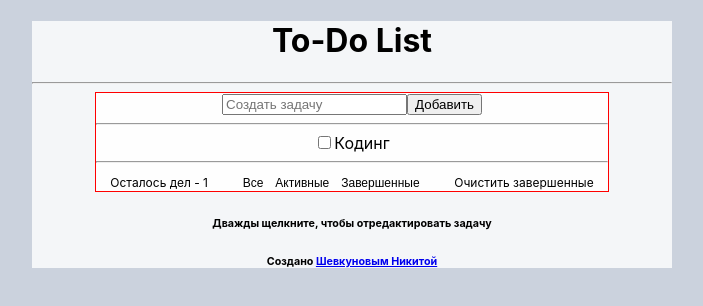
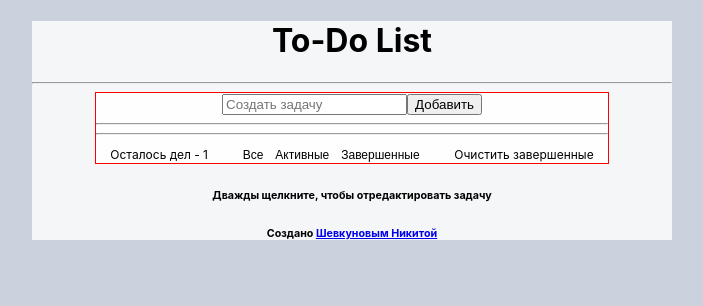
Before and after one commit to nikita-496/to-do-list, a React (Create React App) app: page / in a window 1280 px wide. Shown: the top 306 px of the page, without its empty margins (288-991 px from the left). Built offline with nearby package versions, Linux system fonts and the light colour scheme.

Commit message:
item display

```diff
--- a/src/components/TodoCard/TodoCard.js
+++ b/src/components/TodoCard/TodoCard.js
@@ -21,7 +21,7 @@ export default class TodoCard extends Component {
     }
 
     createTask (nameTask) {
-
+        if (this.state.taskText !== "") {
             let itemArray = this.state.task
             itemArray.unshift({
                 text: nameTask,
@@ -32,8 +32,8 @@ export default class TodoCard extends Component {
                 task: itemArray,
                 taskText: ""
             })
+        }
 
-        console.log(this.state.task)
     }
 
     /*deleteTask () {
@@ -42,11 +42,13 @@ export default class TodoCard extends Component {
 
 
     render() {
-        const {taskText} = this.state
+        const {taskText, task} = this.state
         return <div className = "TodoCard">
+
                 <AddToDo taskText={taskText} createTask={this.createTask} updateText ={this.updateText}/>
-                <ViewTodo taskText={taskText}/>
+                <ViewTodo task={task}/>
                 <TodoNavigation />
+
             </div>
     }
 }
--- a/src/components/TodoCard/TodoCardElements/AddTodo/AddTodo.js
+++ b/src/components/TodoCard/TodoCardElements/AddTodo/AddTodo.js
@@ -1,16 +1,16 @@
 import React from "react"
 
 export const AddToDo = (props) => {
-        debugger
+        //debugger
         const taskText = props.taskText
-        debugger
+        //debugger
         const handleText = (e) => {
           props.updateText(e.target.value)
         }
         const handleTask = (e) => {
           props.createTask(e.target.value)
         }
-        debugger
+        //debugger
         return <div>
                 <input value={taskText} onChange={handleText} type="text" placeholder="Создать задачу"/>
                 <button type="button" value={taskText} onClick={handleTask}>Добавить</button>
--- a/src/components/TodoCard/TodoCardElements/ViewTodo/ViewTodo.js
+++ b/src/components/TodoCard/TodoCardElements/ViewTodo/ViewTodo.js
@@ -1,10 +1,16 @@
 import React from "react"
 
-export const ViewTodo = () => {
+export const ViewTodo = (props) => {
+        const listTask = props.task.map((item) => {
+           return <div>
+           <input type = "checkbox" />
+           <label key={item.key}>{item.text}</label>
+           </div>
+        })
 
-        return <div>
-                <input type = "checkbox"/>
-                <span>Кодинг</span> <hr/>
-            </div>
+        return <>
+                {listTask}
+                 <hr/>
+            </>
 
 }
```
Lines whose indentation alone changed are shown as unchanged.
